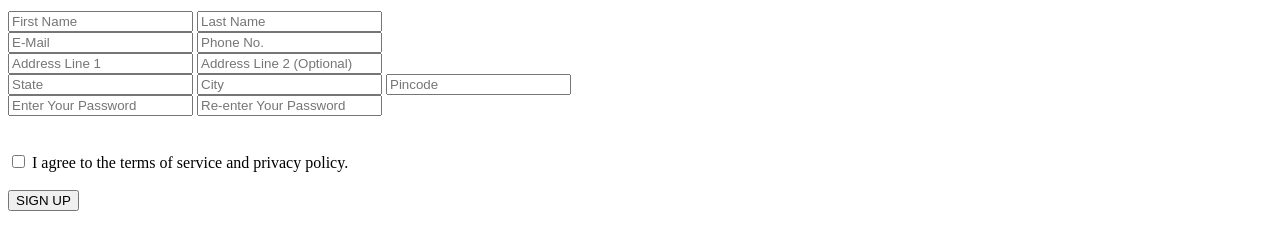
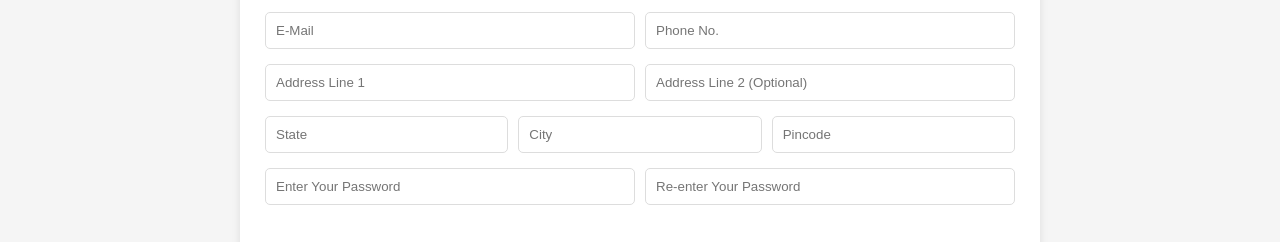
Before and after one commit to Shrutika217/OptiSpace-Home-Services-App, a plain HTML site: page signup.html in a window 1280 px wide. Shown: the part 240-482 px from the top of the page. Drawn offline with Linux system fonts and the light colour scheme; the site is published under a folder, as on GitHub Pages, so addresses that start at the root find nothing.

Commit message:
Update signup.html

```diff
--- a/signup.html
+++ b/signup.html
@@ -4,7 +4,7 @@
     <meta charset="UTF-8">
     <meta name="viewport" content="width=device-width, initial-scale=1.0">
     <title>OptiSpace - Sign Up</title>
-    <link rel="stylesheet" href="/css/styles4.css">
+    <link rel="stylesheet" href="css/styles4.css">
     <link rel="stylesheet" href="https://cdnjs.cloudflare.com/ajax/libs/font-awesome/6.0.0-beta3/css/all.min.css">
     <!-- <script>
 const mysql = require('mysql2');
```
